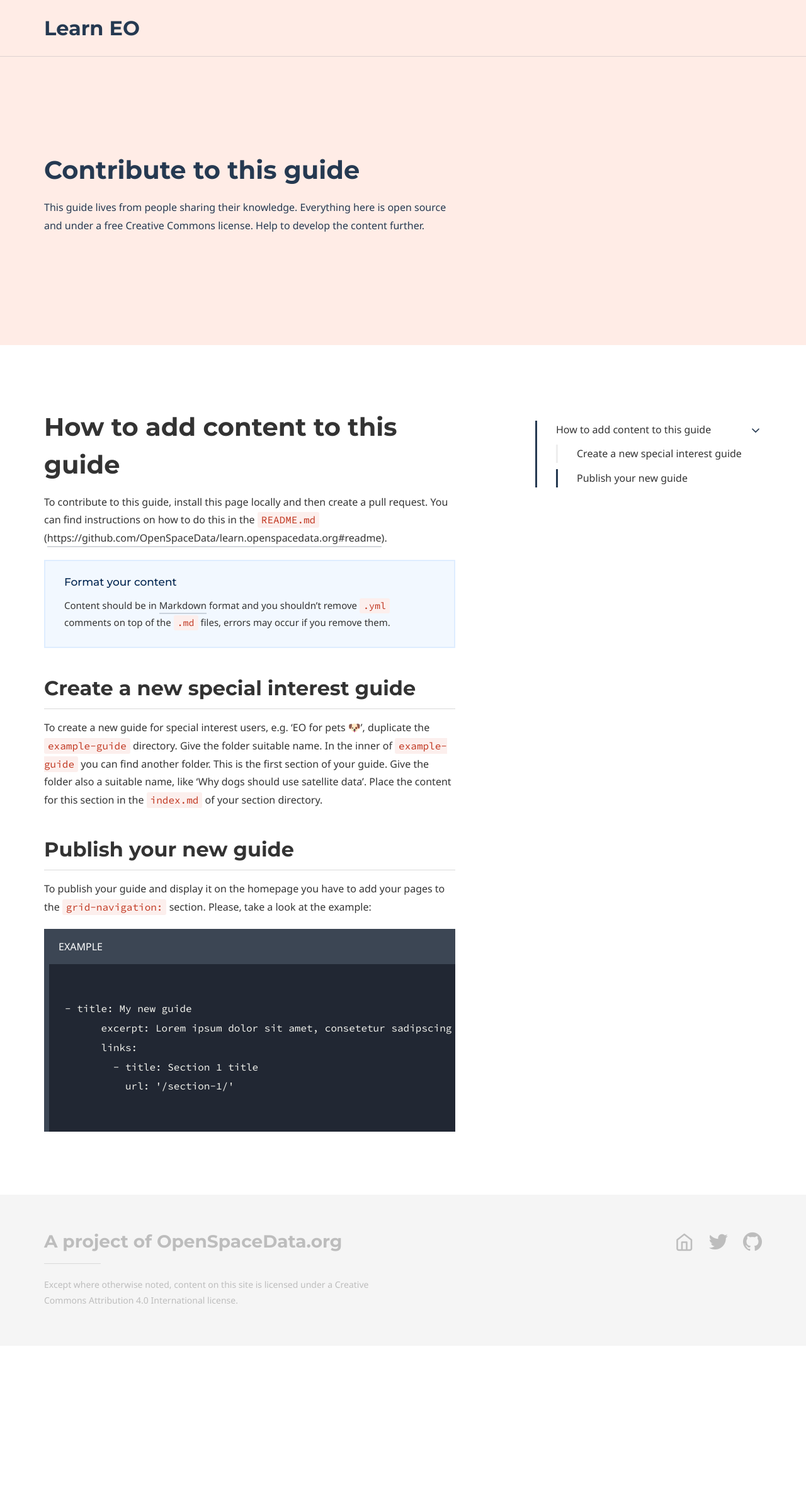
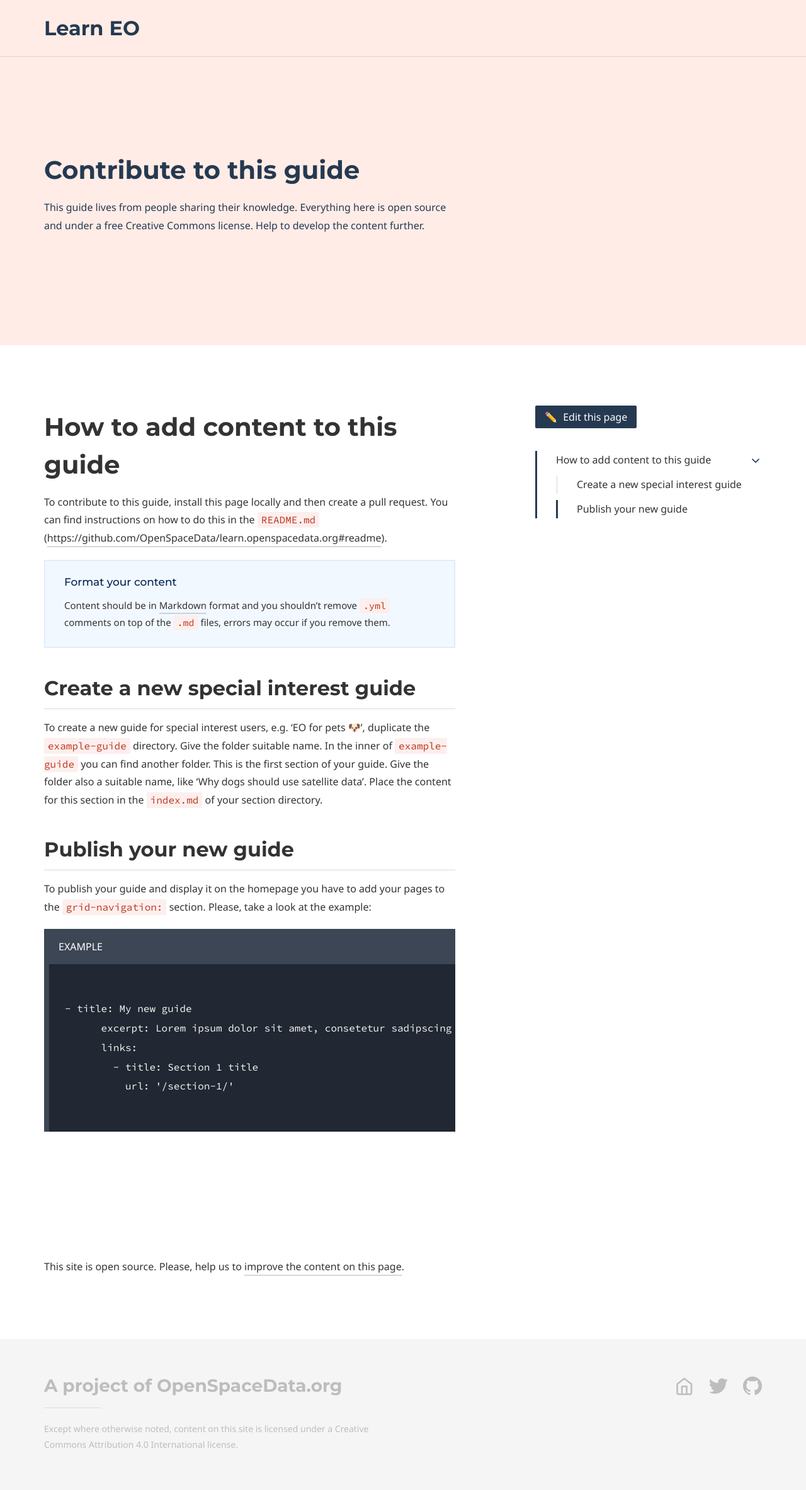
Before and after one commit to OpenSpaceData/learn.openspacedata.org, a Jekyll site: the page built from contribute.md, in a window 1280 px wide. Shown: the whole page at 63% size. Built offline with Jekyll 4.4.1, drawn with Linux system fonts in a browser that asks for light colours; some web fonts are replaced; before the commit the page ends 2137 px from its top, so only the background shows below that.

Commit message:
Add 'Edit this page' button

```diff
--- a/_config.yml
+++ b/_config.yml
@@ -41,3 +41,12 @@ layouts_dir: ./doks-theme/_layouts
 includes_dir: ./doks-theme/_includes
 exclude: [ 'README.md' ]
 permalink: /:title/
+
+plugins:
+  - "jekyll-github-metadata"
+
+repository: OpenSpaceData/learn.openspacedata.org
+
+github:
+  source:
+    branch: master
--- a/doks-theme/_layouts/default.html
+++ b/doks-theme/_layouts/default.html
@@ -71,12 +71,24 @@
 					</div><!-- /.col -->
 					<div class="col-md-4 col-md-offset-1">
 						<div class="sections-list-wrapper">
+							<p><a href="{% github_edit_link %}" target="_blank" class="github-edit">✏️ <span>Edit this page</span></a></p>
 							<div class="sections-list js-sections js-affix js-scrollspy hidden-xs hidden-sm"></div><!-- /.sections-list -->
 						</div>
 					</div><!-- /.col -->
 				</div><!-- /.row -->
 			</div><!-- /.container -->
 		</div><!-- /.section -->
+		<div class="section">
+			<div class="container">
+				<div class="row">
+					<div class="col-md-7">
+						<div class="content">
+							<p>This site is open source. Please, help us to <a href="{% github_edit_link %}" target="_blank">improve the content on this page</a>.</p>
+						</div><!-- /.content -->
+					</div><!-- /.col -->
+				</div>
+			</div>
+		</div>
 		{% if jekyll.environment == "production" and page.comments == true and site.doks.comments.disqus_forum_shortname %}
 			<div class="section section--grey">
 				<div class="container">
--- a/doks-theme/_sass/objects/_buttons.scss
+++ b/doks-theme/_sass/objects/_buttons.scss
@@ -24,6 +24,24 @@
 .btn--dark {
 	color: $color-white;
 	background-color: $color-dark-blue;
+	padding: .5625rem 1.5625rem;
+	transition: color .2s, background-color .2s;
+
+	@media (min-width: $screen-sm-min) {
+		padding: .8125rem 2.1875rem;
+	}
+
+	&:hover,
+	&:focus,
+	&:active {
+		color: $color-dark-blue;
+		background-color: $color-yellow;
+	}
+}
+
+.btn--red {
+	color: $color-dark-blue;
+	background-color: $color-theme-red;
 	padding: .5625rem 1.5625rem;
 	transition: color .2s, background-color .2s;
 
@@ -74,3 +92,14 @@
 		}
 	}
 }
+
+a.github-edit {
+	background: $color-dark-blue;
+	padding: 7px 15px;
+	color: #fff;
+	border-radius: 2px;
+
+	span {
+		margin-left: 5px;
+	}
+}
```
